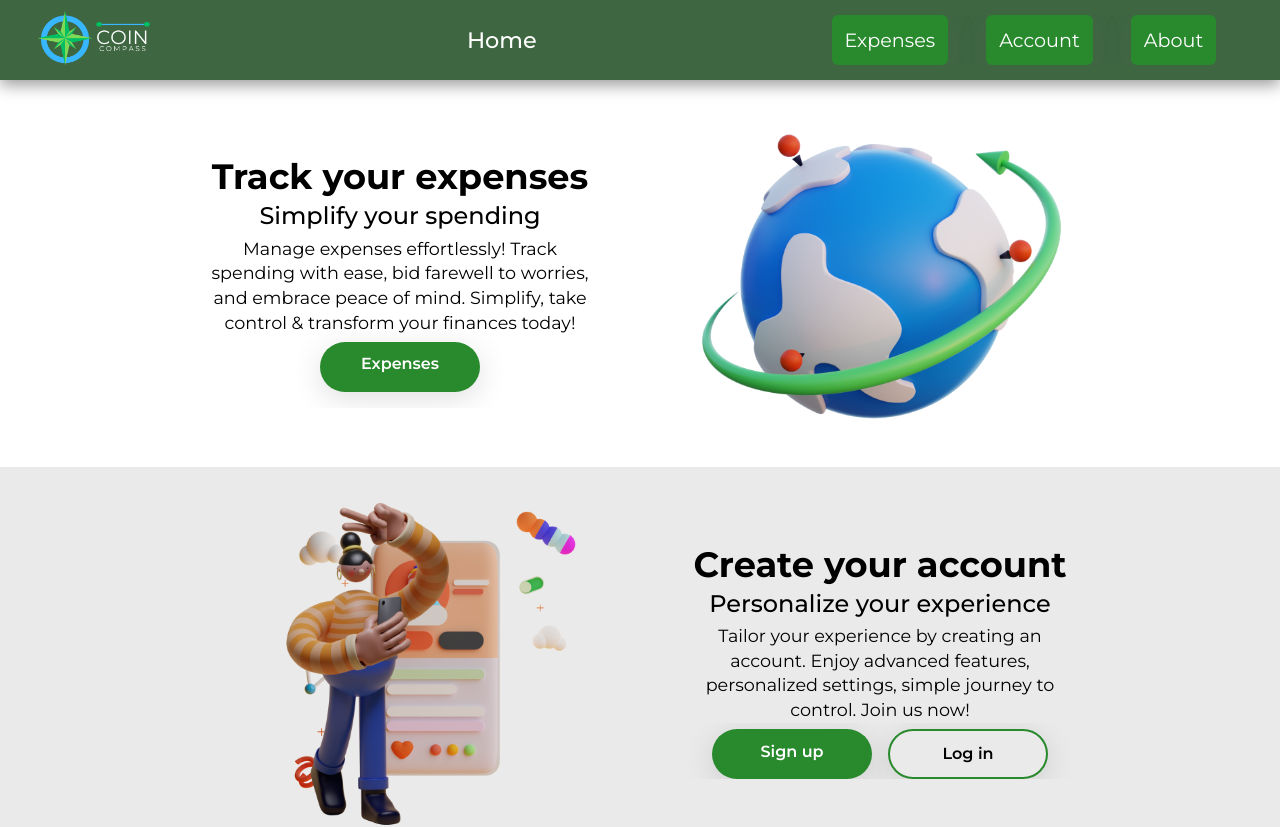
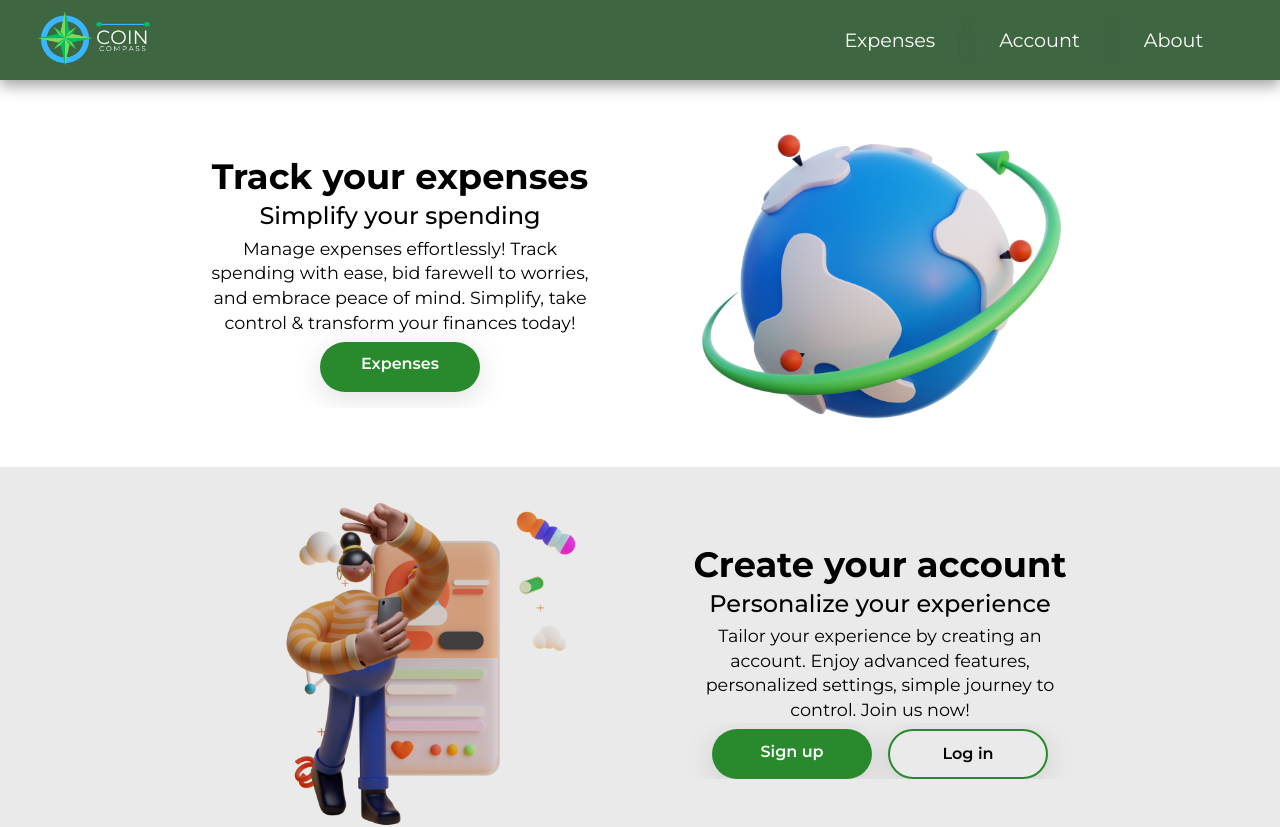
Before and after one commit to ITHS-Team8/CoinCompass, a Vue app: page / in a window 1280 px wide. Shown: the top 827 px of the page. Built offline with nearby package versions, Linux system fonts and the light colour scheme.

Commit message:
Fixed navbar style, and added hover animation to links

```diff
--- a/src/components/NavBar.vue
+++ b/src/components/NavBar.vue
@@ -5,7 +5,8 @@
                 <img src="../assets/CoinCompassLogo.png" alt="logo" />
             </router-link>
         </div>
-        <div class="view-text">{{ props.view }}</div>
+        <!--         <div class="view-text">{{ props.view }}</div>
+ -->
         <ul class="nav-links" :class="{ active: isMenuOpen }">
             <router-link
                 v-for="(link, index) in links"
@@ -35,11 +36,12 @@
     import { ref } from 'vue'
 
     /* Prop for what view we are on */
-    const props = defineProps({
+    /* Just add prop on every view to get this functionality */
+    /* const props = defineProps({
         view: {
             type: String
         }
-    })
+    }) */
 
     const isMenuOpen = ref(false)
 
@@ -89,23 +91,43 @@
     .nav-link {
         text-decoration: none;
         color: white;
-        background-color: var(--secondary-color);
         padding: 0.8rem;
         box-shadow: rgba(100, 100, 111, 0.2) 0px 7px 29px 0px;
         border-radius: 6px;
-        transition: background-color 0.3s ease;
+        transition: all 0.3s ease;
     }
 
-    .nav-link:hover {
-        background-color: #257c29;
+    .nav-link {
+        position: relative;
     }
+
+    .nav-link::before {
+        content: '';
+        position: absolute;
+        width: 100%;
+        height: 2px;
+        bottom: 4px;
+        left: 0;
+        background-color: white;
+        visibility: hidden;
+        transform: scaleX(0);
+        transition: all 0.3s ease-in-out 0s;
+    }
+
+    .nav-link:hover::before {
+        visibility: visible;
+        transform: scaleX(0.8);
+    }
+
+    /* .nav-link:hover {
+        text-shadow: 2px 4px 3px rgba(0, 0, 0, 0.3);
+        text-decoration: underline;
+        text-underline-offset: 9px;
+    } */
 
     /* When link is active */
     .current {
-        text-decoration: underline;
-        text-underline-offset: 9px;
         font-weight: 500;
-        background-color: #257c29;
     }
 
     .view-text {
--- a/src/views/AboutView.vue
+++ b/src/views/AboutView.vue
@@ -4,7 +4,7 @@
 
 <template>
     <main>
-        <NavBar view="About" />
+        <NavBar />
         <h1>About View</h1>
     </main>
 </template>
--- a/src/views/AccountView.vue
+++ b/src/views/AccountView.vue
@@ -4,7 +4,7 @@
 
 <template>
     <main>
-        <NavBar view="Account" />
+        <NavBar />
         <h1>Account View</h1>
     </main>
 </template>
--- a/src/views/ExpensesView.vue
+++ b/src/views/ExpensesView.vue
@@ -4,7 +4,7 @@
 
 <template>
     <main>
-        <NavBar view="Expenses" />
+        <NavBar />
         <h1>Expenses View</h1>
     </main>
 </template>
--- a/src/views/HomeView.vue
+++ b/src/views/HomeView.vue
@@ -5,7 +5,7 @@
 
 <template>
     <main>
-        <NavBar view="Home" />
+        <NavBar />
         <HeroSection />
     </main>
 </template>
```
